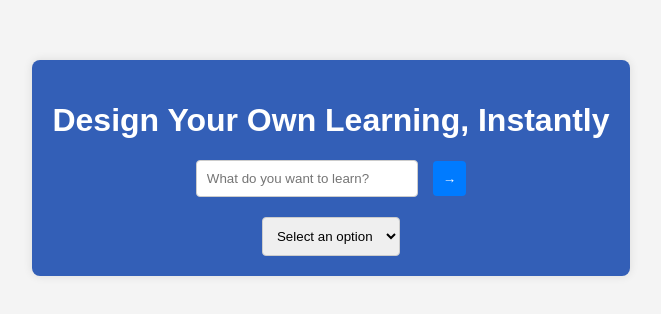
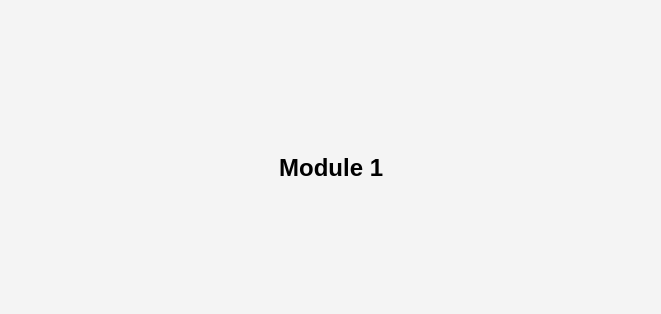
Before and after one commit to margro2000/CurzoTeam, a React (Create React App) app in the folder my-react-app/: page /module/1 in a window 1280 px wide. Shown: the part 232-546 px from the top of the page, without its empty margins (309-970 px from the left). Built offline with nearby package versions, Linux system fonts and the light colour scheme.

Commit message:
feat: linked modules to respective pages

```diff
--- a/my-react-app/package.json
+++ b/my-react-app/package.json
@@ -8,6 +8,7 @@
     "@testing-library/user-event": "^13.5.0",
     "react": "^18.2.0",
     "react-dom": "^18.2.0",
+    "react-router-dom": "^6.21.1",
     "react-scripts": "5.0.1",
     "web-vitals": "^2.1.4"
   },
--- a/my-react-app/src/App.js
+++ b/my-react-app/src/App.js
@@ -1,6 +1,9 @@
 import React, { useState } from "react";
 import "./App.css";
 import ContentPage from "./ContentPage";
+import { BrowserRouter, Routes, Route } from "react-router-dom";
+import Home from "./Home";
+import Module from "./Module";
 
 function App() {
   const [inputValue, setInputValue] = useState("");
@@ -22,32 +25,12 @@ function App() {
   };
 
   return (
-    <div className="app-container">
-      <h1>Design Your Own Learning, Instantly</h1>
-      <div className="input-container">
-        <input
-          type="text"
-          placeholder="What do you want to learn?"
-          value={inputValue}
-          onChange={handleInputChange}
-        />
-        <button className="submit-button" onClick={handleSubmit}>
-          &#8594; {/* Unicode arrow character for right arrow */}
-        </button>
-      </div>
-      <div>
-        <select onChange={handleOptionChange}>
-          <option value="">Select an option</option>
-          <option value="1 week">1 week</option>
-          <option value="2 weeks">2 weeks</option>
-          <option value="3 weeks">3 weeks</option>
-          <option value="4 wees">4 weeks</option>
-          <option value="5 weeks">5 weeks</option>
-          <option value="6 weeks">6 weeks</option>
-        </select>
-      </div>
-      {showContentPage && <ContentPage inputValue={inputValue} selectedOption={selectedOption} />}
-    </div>
+    <BrowserRouter>
+      <Routes>
+        <Route exact path="/" element={<Home />} />
+        <Route path="/module/:moduleId" element={<Module />} />
+      </Routes>
+    </BrowserRouter>
   );
 }
 
--- a/my-react-app/src/ContentPage.js
+++ b/my-react-app/src/ContentPage.js
@@ -1,5 +1,7 @@
 import React from "react";
 import "./ContentPage.css"; // Import the CSS file
+import { Link } from "react-router-dom";
+import ModulePage from "./Module"; // Assume you have a ModulePage component for individual modules
 
 const ContentPage = ({ inputValue, selectedOption }) => {
   const getModuleCount = () => {
@@ -27,11 +29,10 @@ const ContentPage = ({ inputValue, selectedOption }) => {
 
     // Generate an array of modules based on the count
     const modules = Array.from({ length: moduleCount }, (_, index) => (
-      <div className="module" key={index}>
+      <Link to={`/module${index + 1}`} key={index} className="module">
         <h3>Module {index + 1}</h3>
         <p>Description of Module {index + 1}</p>
-        {/* Add Link or any other content as needed */}
-      </div>
+      </Link>
     ));
 
     return modules;
--- /dev/null
+++ b/my-react-app/src/Home.js
@@ -0,0 +1,60 @@
+import React, { useState } from "react";
+import "./App.css";
+import ContentPage from "./ContentPage";
+import { BrowserRouter , Routes} from "react-router-dom";
+
+function App() {
+  const [inputValue, setInputValue] = useState("");
+  const [selectedOption, setSelectedOption] = useState("");
+  const [showContentPage, setShowContentPage] = useState(false);
+
+  const handleInputChange = (e) => {
+    setInputValue(e.target.value);
+  };
+
+  const handleOptionChange = (e) => {
+    setSelectedOption(e.target.value);
+  };
+
+  const handleSubmit = () => {
+    console.log("Input Value:", inputValue);
+    console.log("Selected Option:", selectedOption);
+    setShowContentPage(true);
+  };
+
+  return (
+        <div className="app-container">
+          <h1>Design Your Own Learning, Instantly</h1>
+          <div className="input-container">
+            <input
+              type="text"
+              placeholder="What do you want to learn?"
+              value={inputValue}
+              onChange={handleInputChange}
+            />
+            <button className="submit-button" onClick={handleSubmit}>
+              &#8594; {/* Unicode arrow character for right arrow */}
+            </button>
+          </div>
+          <div>
+            <select onChange={handleOptionChange}>
+              <option value="">Select an option</option>
+              <option value="1 week">1 week</option>
+              <option value="2 weeks">2 weeks</option>
+              <option value="3 weeks">3 weeks</option>
+              <option value="4 wees">4 weeks</option>
+              <option value="5 weeks">5 weeks</option>
+              <option value="6 weeks">6 weeks</option>
+            </select>
+          </div>
+          {showContentPage && (
+            <ContentPage
+              inputValue={inputValue}
+              selectedOption={selectedOption}
+            />
+          )}
+        </div>
+  );
+}
+
+export default App;
--- /dev/null
+++ b/my-react-app/src/Module.js
@@ -0,0 +1,16 @@
+// ModulePage.js
+import React from "react";
+import { useParams } from "react-router-dom";
+
+const Module = ({ match }) => {
+  const {moduleId} = useParams();
+
+  return (
+    <div>
+      <h2>Module {moduleId}</h2>
+      {/* Add module-specific content here */}
+    </div>
+  );
+};
+
+export default Module;
--- a/my-react-app/src/index.js
+++ b/my-react-app/src/index.js
@@ -1,14 +1,17 @@
 import React from 'react';
-import ReactDOM from 'react-dom/client';
+import ReactDOM from 'react-dom';
 import './index.css';
 import App from './App';
 import reportWebVitals from './reportWebVitals';
+import { BrowserRouter as Router, Switch, Routes} from 'react-router-dom';
 
-const root = ReactDOM.createRoot(document.getElementById('root'));
-root.render(
-  <React.StrictMode>
-    <App />
-  </React.StrictMode>
+ReactDOM.render(
+  // <Router>
+  //   <Routes>
+      <App />
+  //   </Routes>
+  // </Router>,
+  ,document.getElementById('root')
 );
 
 // If you want to start measuring performance in your app, pass a function
--- /dev/null
+++ b/package.json
@@ -0,0 +1,5 @@
+{
+  "dependencies": {
+    "react-router-dom": "^6.21.1"
+  }
+}
```
Also changed, not shown: 2 other files (tests, documents, lock files or other folders).
